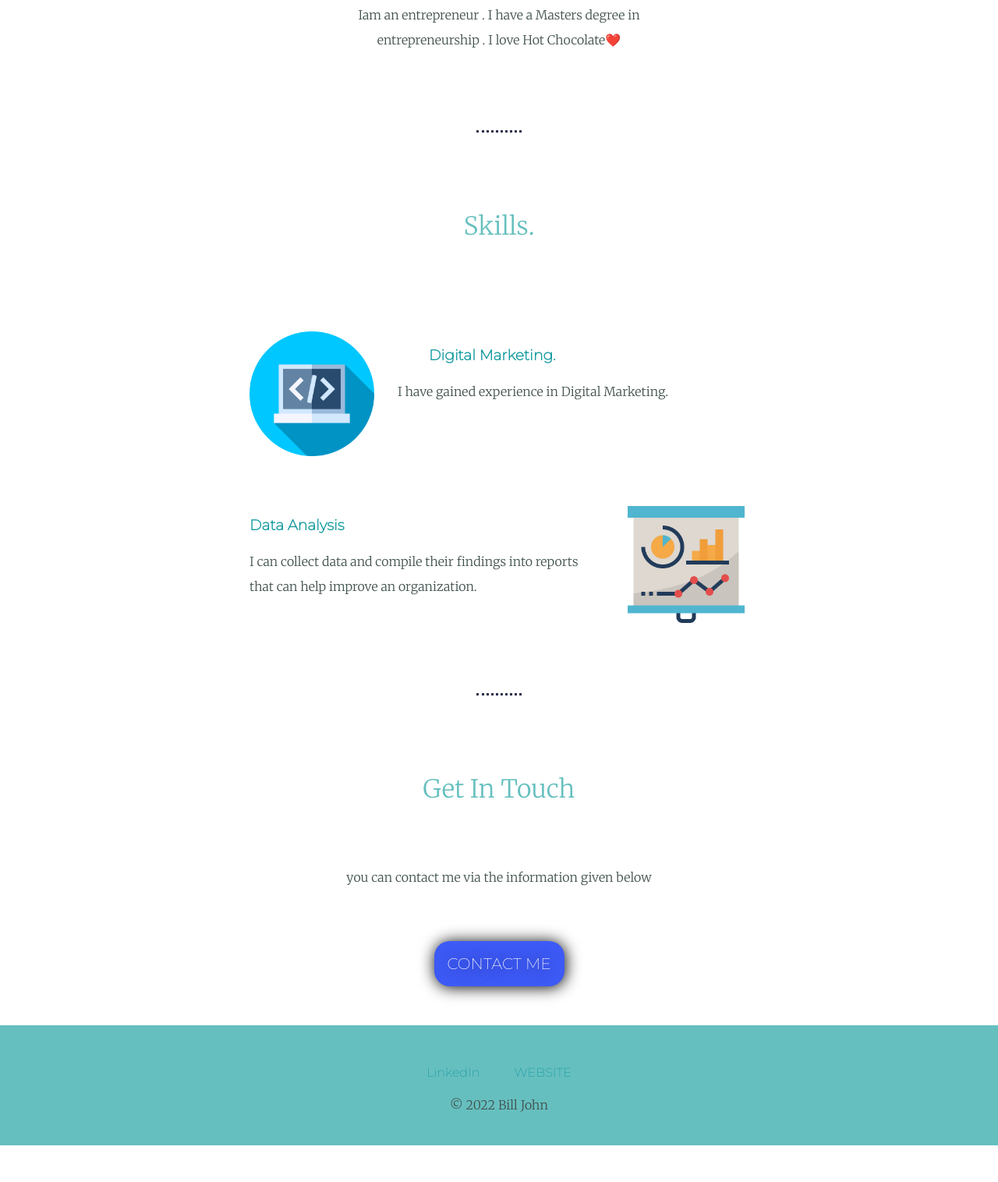
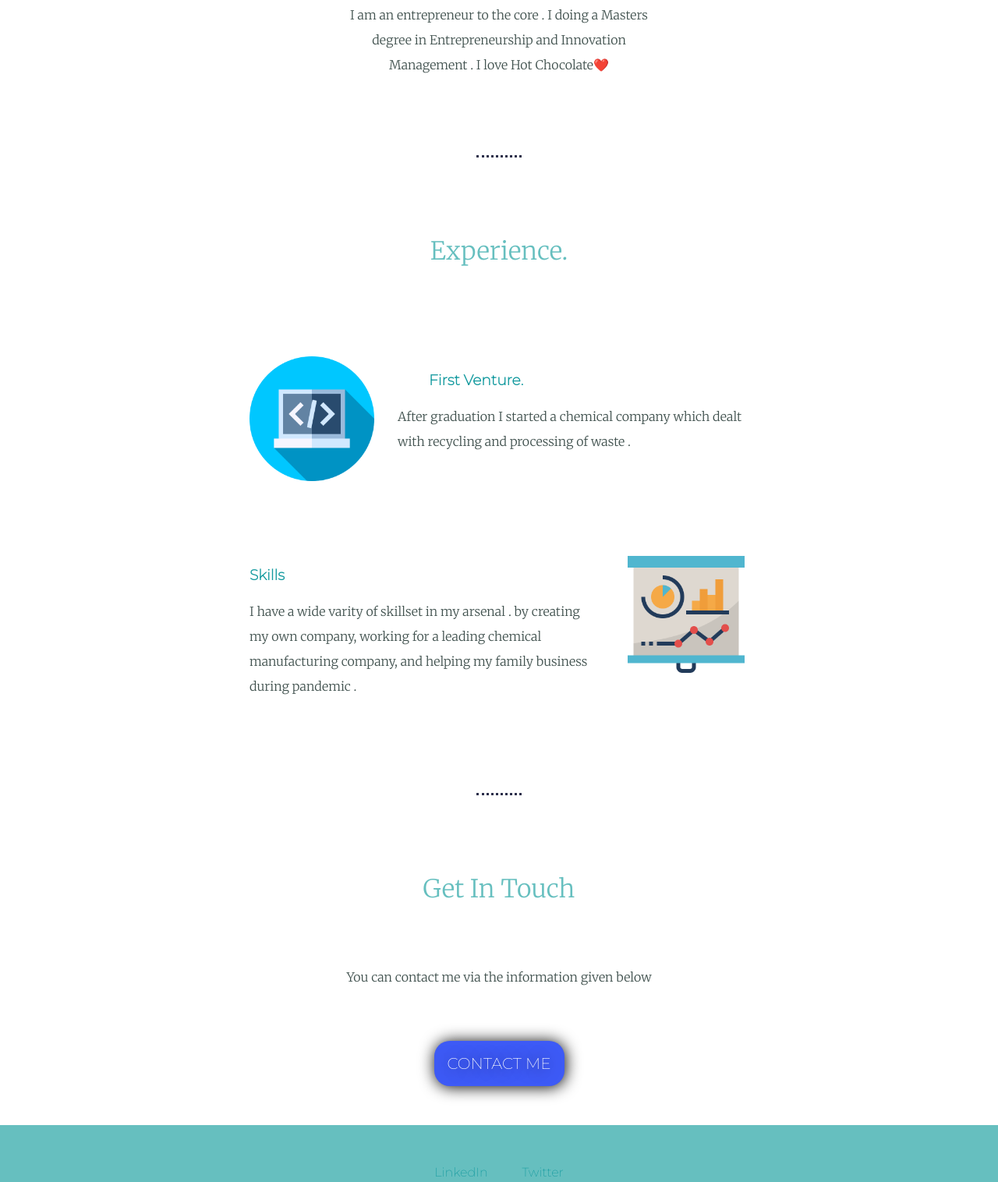
Before and after one commit to billjohnc/Mysite, a plain HTML site: page index.html in a window 1280 px wide. Shown: the part 1188-2704 px from the top of the page at 78% size. Before the commit the page ends 2657 px from the top, so only its background shows below. Drawn offline with Linux system fonts and the light colour scheme.

Commit message:
Update index.html

```diff
--- a/index.html
+++ b/index.html
@@ -25,28 +25,28 @@
     <div class="profile">
       <img class="profile-pic" src="Bill_John.png" alt="profile pic">
       <h2><b>Hello.</b></h2>
-      <p class="self-des"> Iam an entrepreneur . I have a Masters degree in entrepreneurship . I love Hot Chocolate❤️</p>
+      <p class="self-des"> I am an entrepreneur to the core . I doing a Masters degree in Entrepreneurship and Innovation Management . I love Hot Chocolate❤️</p>
     </div>
     <hr>
     <div class="skills">
-      <h2>Skills.</h2>
+      <h2>Experience.</h2>
       <div class="skill-row">
         <img class="skill-image" src="programming.png" alt="">
-        <h3><a href=""></a>Digital Marketing.</h3>
-        <p>I have gained experience in Digital Marketing.</p>
+        <h3><a href=""></a>First Venture.</h3>
+        <p>After graduation I started a chemical company which dealt with recycling and processing of waste .</p>
       </div>
       <div class="skill-row">
         <img class="data-image" src="infographic.png" alt="">
-        <h3>Data Analysis</h3>
-        <p>I can collect data and compile their findings into reports that can help improve an organization.</p>
+        <h3>Skills</h3>
+        <p>I have a wide varity of skillset in my arsenal . by creating my own company, working for a leading chemical manufacturing company, and helping my family business during pandemic .</p>
       </div>
     </div>
     <hr>
     <div class="contact-me">
       <h2>Get In Touch</h2>
 
-      <p class="contact-msg">you can contact me via the information given below</p>
-      <a class="btn" href="mailto:hemisha07@gmail.com">CONTACT ME</a>
+      <p class="contact-msg">You can contact me via the information given below</p>
+      <a class="btn" href="mailto:billjohn2021@gmail.com">CONTACT ME</a>
 
     </div>
   </div>
@@ -54,7 +54,7 @@
 <br><br>
   <div class="bottom-container">
     <a class="footer-link" href="https://www.linkedin.com/in/bill-john-6690b61bb/">LinkedIn</a>
-    <a href="index.html">WEBSITE</a>
+    <a class="footer-link" href="https://twitter.com/bill_johnc">Twitter</a>
     <p> © 2022 Bill John</p>
 
 
```
